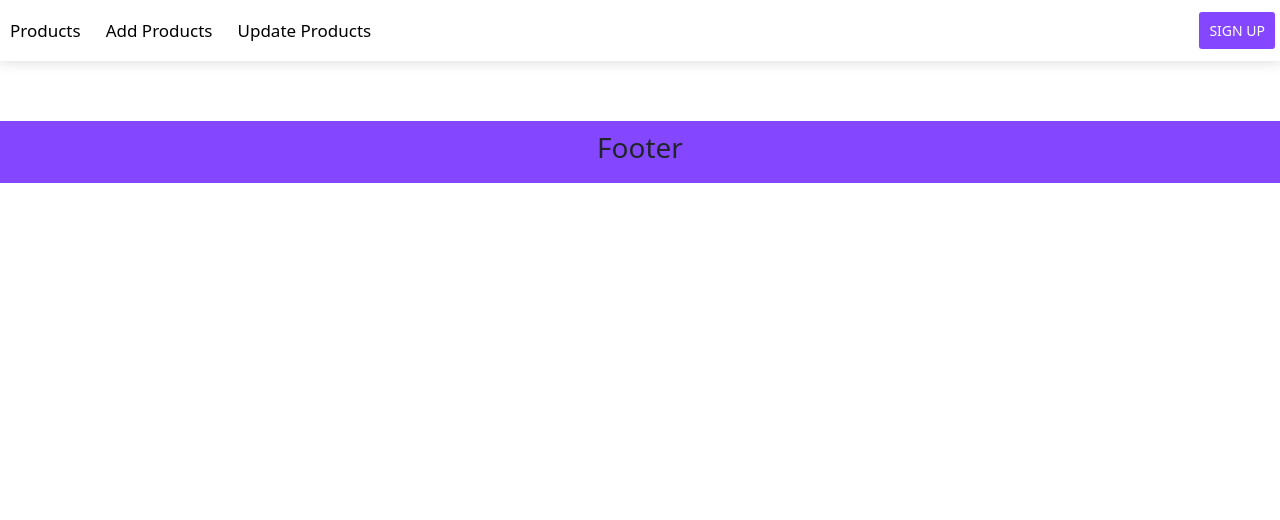
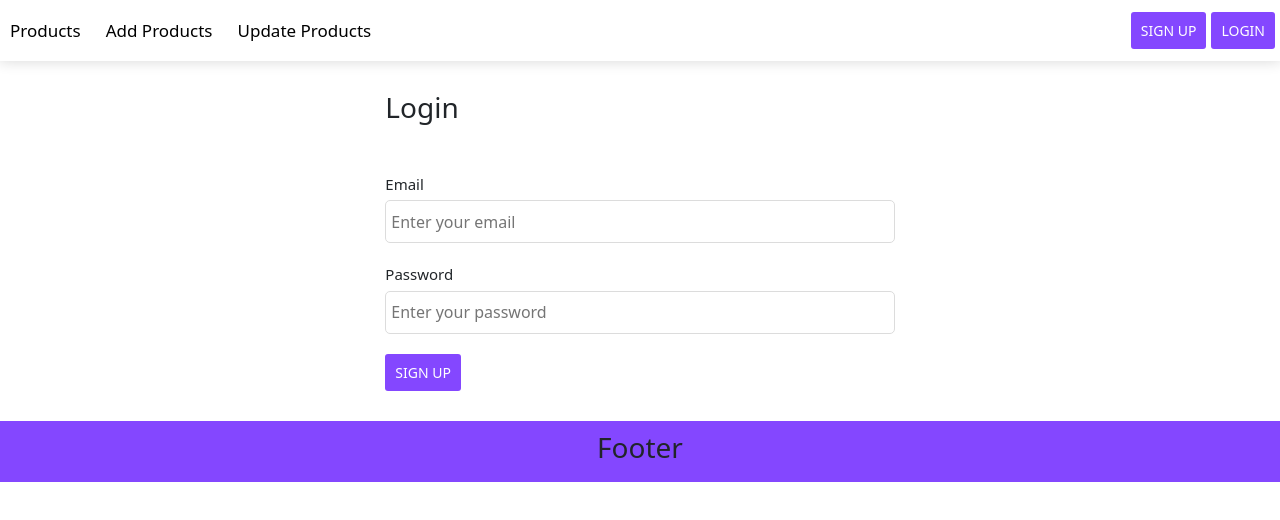
Before and after one commit to MaazKhanaa/mern-ecommerce-frontend, a React (Create React App) app: page /login in a window 1280 px wide. Shown: the top 520 px of the page. Built offline with nearby package versions, Linux system fonts and the light colour scheme.

Commit message:
login api integrated

```diff
--- a/src/App.js
+++ b/src/App.js
@@ -4,6 +4,7 @@ import Header from "./layout/header";
 import Footer from "./layout/footer";
 import SignUp from "./auth/signup";
 import PrivateComponent from "./components/privateComponent";
+import Login from "./auth/login";
 
 function App() {
   return (
@@ -23,6 +24,7 @@ function App() {
                 <Route path="/profile" element={<h1>Profile Page</h1>} />
               </Route>
               <Route path="/signup" element={<SignUp />} />
+              <Route path="/login" element={<Login />} />
             </Routes>
           </div>
           <div>
--- /dev/null
+++ b/src/auth/login.jsx
@@ -0,0 +1,54 @@
+import { useState } from "react";
+import { useNavigate } from "react-router-dom";
+
+const Login = () => {
+
+    const [email, setEmail] = useState('');
+    const [password, setPassword] = useState('');
+    const navigate = useNavigate();
+
+    const handleInputChange = (e) => {
+        const {name, value} = e.target;
+        if(name === 'email') {
+            setEmail(value)
+        } else if(name === 'password') {
+            setPassword(value)
+        }
+    }
+
+    const handleSubmit = async (e) => {
+        e.preventDefault();
+        let result = await fetch('http://localhost:5000/login', {
+            method: 'post',
+            body: JSON.stringify({email, password}),
+            headers: {
+                'Content-Type': 'application/json'
+            }
+        })
+        result = await result.json();
+        localStorage.setItem('user', JSON.stringify(result));
+        navigate('/')
+    }
+    return (
+        <div>
+      <div className="row justify-content-center mx-0">
+        <div className="col-lg-5 col-sm-9">
+          <h3 className="mb-5">Login</h3>
+          <form onSubmit={handleSubmit}>
+            <div className="form-group">
+              <label>Email</label>
+              <input type="email" name="email" onChange={handleInputChange} value={email} placeholder="Enter your email" />
+            </div>
+            <div className="form-group">
+              <label>Password</label>
+              <input type="password" name="password" onChange={handleInputChange} value={password} placeholder="Enter your password" />
+            </div>
+            <button type="submit" className="primary-btn">Sign Up</button>
+          </form>
+        </div>
+      </div>
+    </div>
+    )
+}
+
+export default Login;
--- a/src/layout/header.jsx
+++ b/src/layout/header.jsx
@@ -28,6 +28,9 @@ const Header = () => {
           <li>
             {auth ? <Link className="primary-btn" onClick={logout} to="/signup">Logout</Link> : <Link className="primary-btn" to="/signup">Sign Up</Link> }
           </li>
+          <li>
+            {!auth && <Link className="primary-btn" to="/login">Login</Link> }
+          </li>
           {auth && <li>
             <Link to="/profile">Profile</Link>
           </li>}
```
